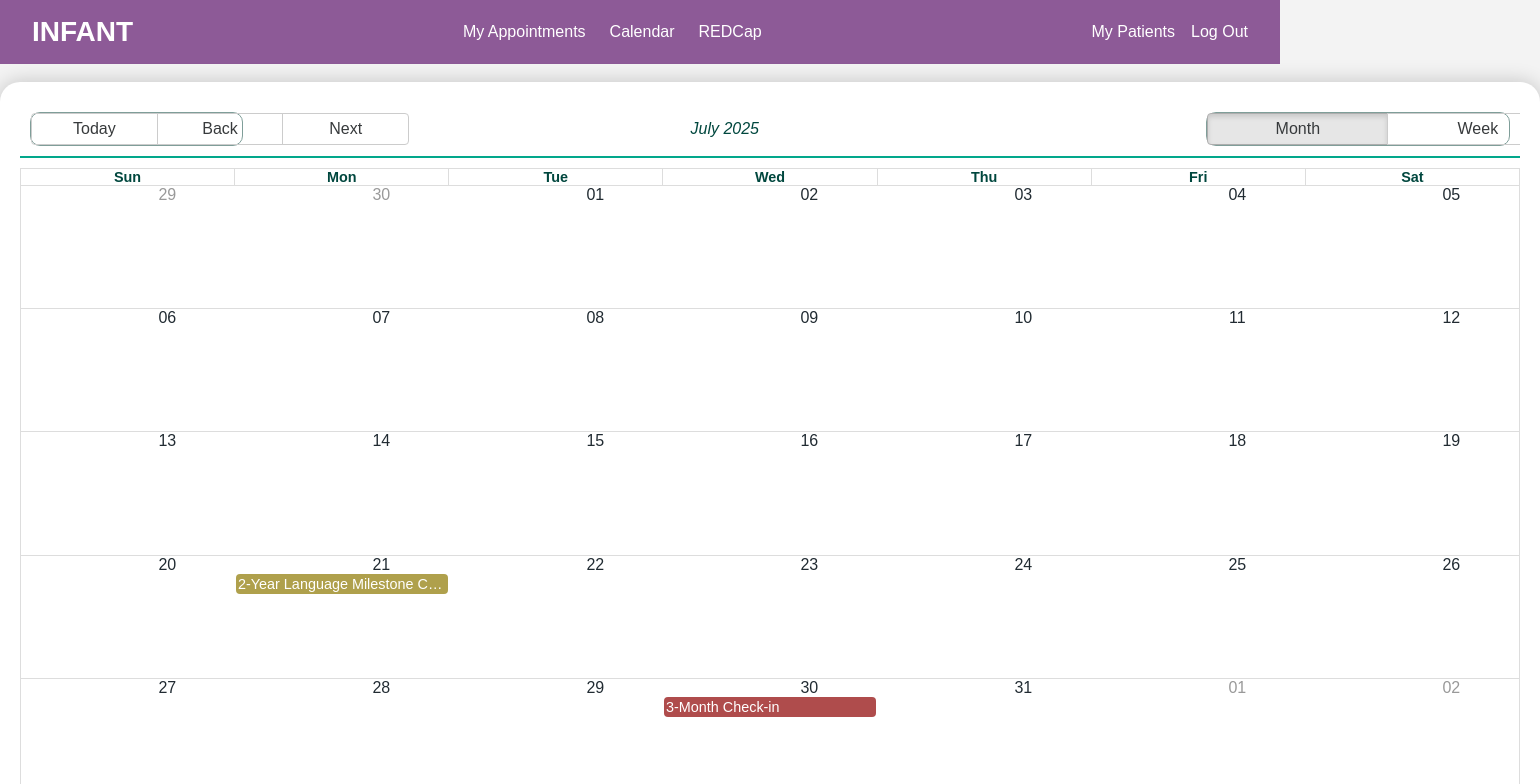
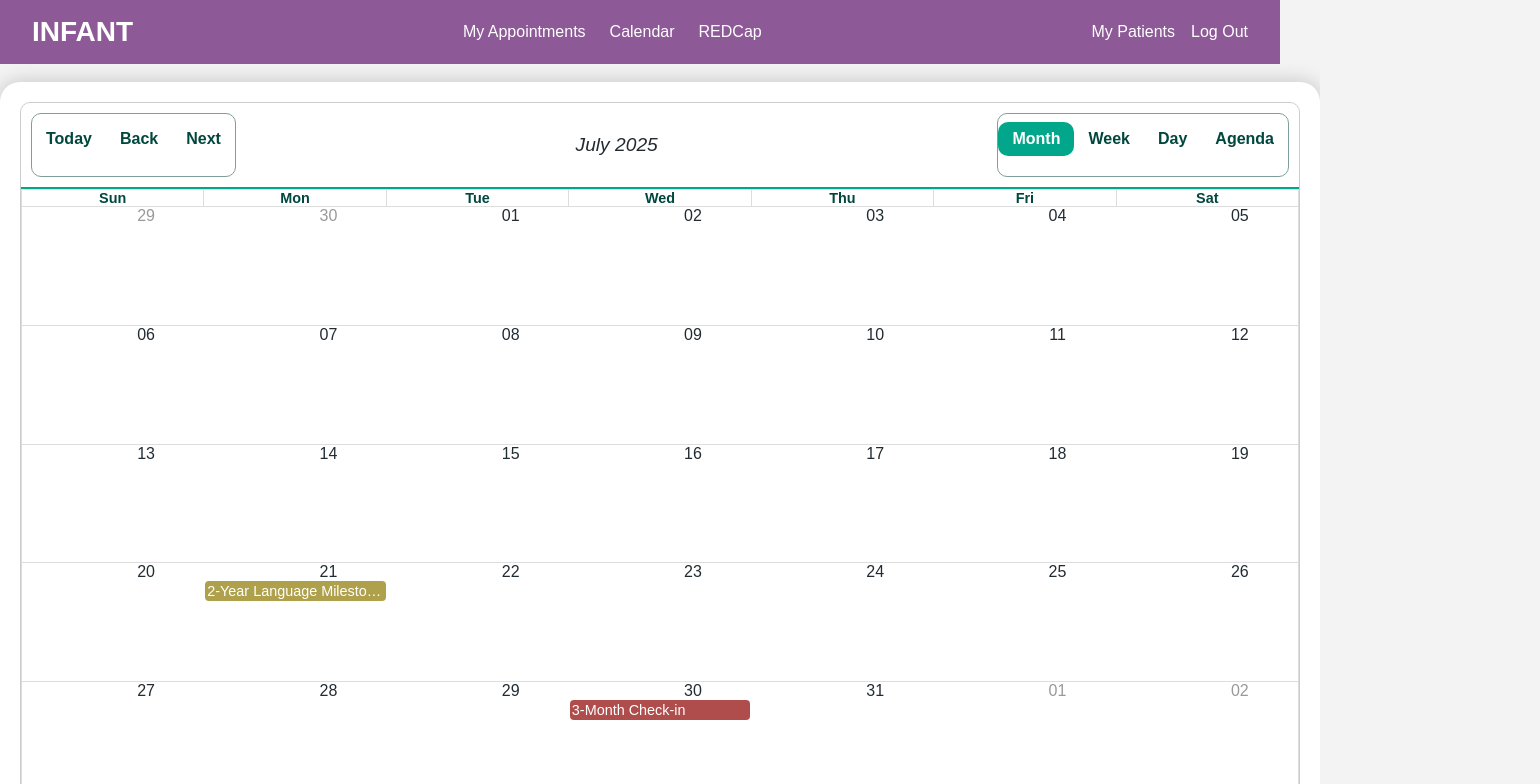
Before and after one commit to Aoibheannmangan/test-scheduler, a React (Create React App) app: page /calender in a window 1280 px wide. Shown: the top 784 px of the page, 1540 px wide, since content can reach past the window. Built offline with nearby package versions, Linux system fonts and the light colour scheme.

Commit message:
Custom toolbar for calender.js

```diff
--- a/src/calender.css
+++ b/src/calender.css
@@ -11,7 +11,7 @@ body {
   border-radius: 20px;
   box-shadow: 0 0 20px rgba(0, 0, 0, 0.2);
   padding: 20px;
-  width: 150%;
+  width: 100%;
   height: 700px;
   max-width: 1500px;
   margin: 18px auto;
@@ -40,54 +40,54 @@ body {
   color: #212B32;
   border-radius: 10px;
   overflow: hidden;
+  border: 1px solid #ccc;
 }
 
-/* Toolbar */
-.rbc-toolbar {
-  background-color: #ffffff;
-  color: #00473E;
+.custom-toolbar {
+  display: flex;
+  justify-content: space-between;
+  align-items: center;
   padding: 10px;
+  background-color: white;
   border-bottom: 2px solid #02A78B;
   border-radius: 10px 10px 0 0;
   font-style: italic;
-  display: flex;
   flex-wrap: wrap;
-  justify-content: space-between;
-  align-items: center;
+  gap: 10px;
 }
 
-/* Toolbar button */
-.rbc-toolbar button {
-  background-color: #ffffff;
-  border: none;
-  color: #ffffff;
-  padding: 8px 12px;
-  margin: 0 5px;
-  cursor: pointer;
-  border-radius: 5px;
+.btn-group {
+  display: flex;
+  border: 1px solid #7f9e99;
+  border-radius: 10px;
+  overflow: hidden;
 }
 
-/* Button group calender*/
-.rbc-btn-group {
-  display:flex;
-  background-color: #ffffff;
-  border: 1px solid #7f9e99;
-  border-radius: 10px;
-  padding: 0;
-  overflow: visible;
-
+.btn-group button {
+  background-color: white;
+  border: none;
+  padding: 8px 14px;
+  cursor: pointer;
+  font-weight: bold;
+  color: #00473E;
+  transition: 0.2s;
 }
 
-.rbc-btn-group button {
-  background-color: white;
-  border: none;
-  cursor: pointer;
-  padding: 6px 12px;
+.btn-group button:hover {
+  background-color: #d9f4ef;
 }
 
-.rbc-btn-group button:hover {
-  background-color: #8bceba;
+.btn-group .active {
+  background-color: #02A78B;
+  color: white;
 }
+
+.toolbar-label {
+  font-size: 1.2em;
+  flex-grow: 1;
+  text-align: center;
+}
+
 
 /* Day Headers */
 .rbc-header {
--- a/src/calender.js
+++ b/src/calender.js
@@ -10,6 +10,7 @@ import ToggleAppointment from './components/toggleAppointment';
 import { useAppointmentFilters } from './components/useAppointmentFilters';
 import './components/useAppointmentFilters.css';
 import dummyEvents from './data/dummyEvents';
+import CustomToolbar from './components/customToolbar'
 
 // Sets current date and time for calender
 const localizer = momentLocalizer(moment);
@@ -125,7 +126,9 @@ const {
           setView('day');
         }}
         selectable
+        views={['month', 'week', 'day', 'agenda']}
         components={{
+          toolbar: CustomToolbar,
           dateCellWrapper: (props) => (
             <ClickableDateCell {...props} onSelectSlot={(slot) => {
               setDate(slot.start);
--- /dev/null
+++ b/src/components/customToolbar.js
@@ -0,0 +1,44 @@
+import React from 'react';
+
+const CustomToolbar = ({ label, onNavigate, onView, view }) => {
+  return (
+    <div className="custom-toolbar">
+      <div className="btn-group nav-buttons">
+        <button onClick={() => onNavigate('TODAY')}>Today</button>
+        <button onClick={() => onNavigate('PREV')}>Back</button>
+        <button onClick={() => onNavigate('NEXT')}>Next</button>
+      </div>
+
+      <div className="toolbar-label">{label}</div>
+
+      <div className="btn-group view-buttons">
+        <button
+          className={view === 'month' ? 'active' : ''}
+          onClick={() => onView('month')}
+        >
+          Month
+        </button>
+        <button
+          className={view === 'week' ? 'active' : ''}
+          onClick={() => onView('week')}
+        >
+          Week
+        </button>
+        <button
+          className={view === 'day' ? 'active' : ''}
+          onClick={() => onView('day')}
+        >
+          Day
+        </button>
+        <button
+          className={view === 'agenda' ? 'active' : ''}
+          onClick={() => onView('agenda')}
+        >
+          Agenda
+        </button>
+      </div>
+    </div>
+  );
+};
+
+export default CustomToolbar;
```
